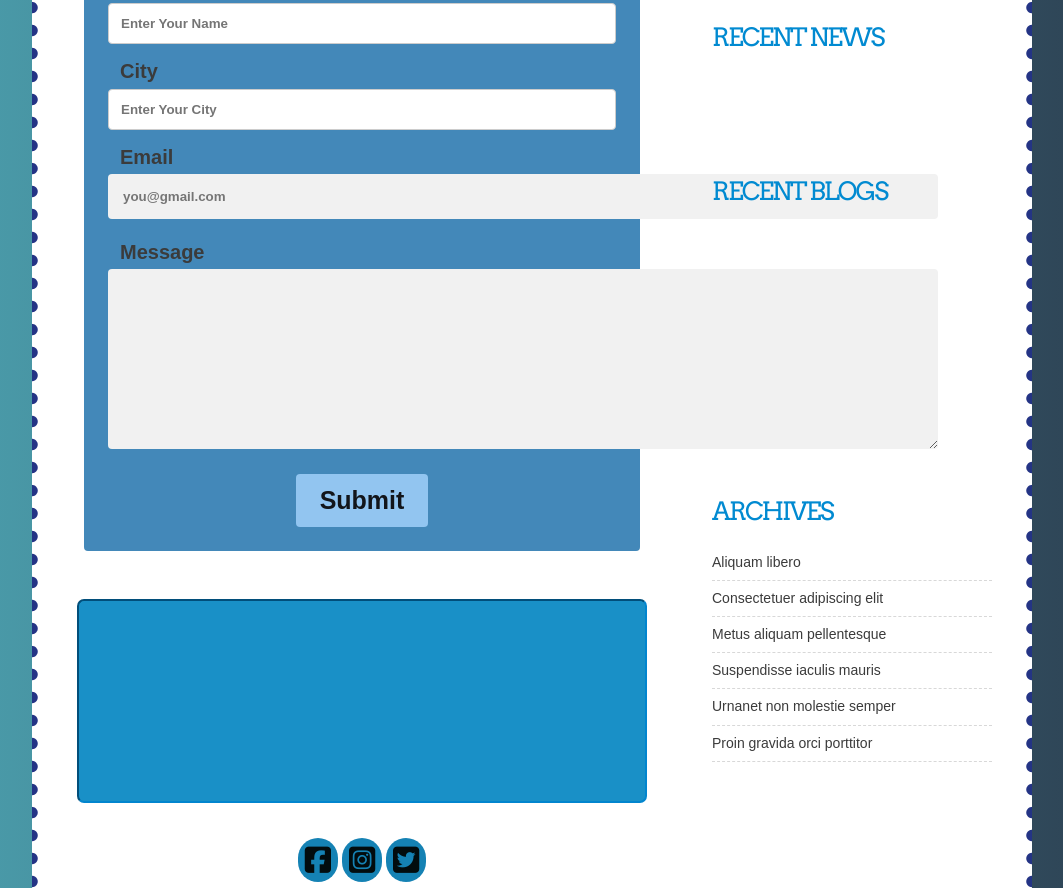
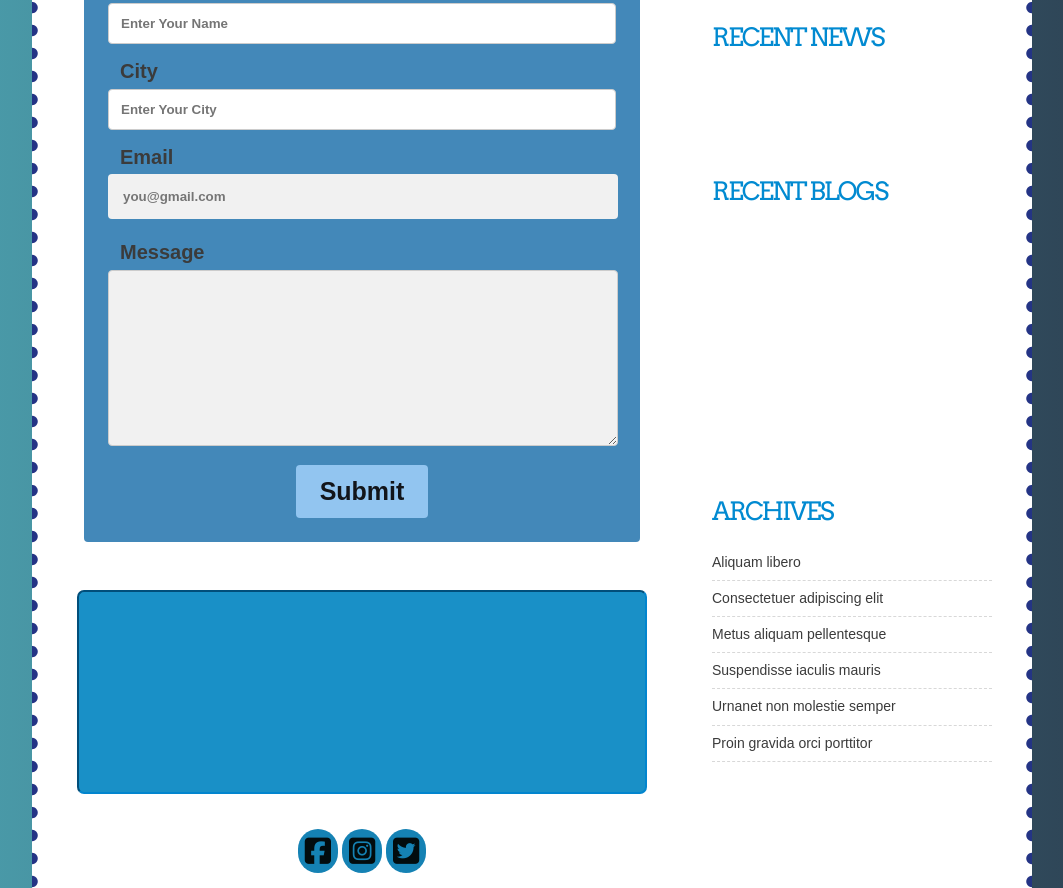
Before and after one commit to Malaviya-Ravi/Training, a plain HTML site: page 12-08-2021/contact.html in a window 1280 px wide. Shown: the part 704-1592 px from the top of the page, without its empty margins (108-1171 px from the left). Drawn offline with nearby package versions, Linux system fonts and the light colour scheme; a web font is replaced by a local one.

Commit message:
report done

```diff
--- a/12-08-2021/contact.html
+++ b/12-08-2021/contact.html
@@ -105,15 +105,17 @@ Released   : 20120528
                     type="email"
                     required
                     placeholder="you@gmail.com"
+                    style="width: 510px"
                   />
                   <br />
                   <label for="message">Message</label><br />
                   <textarea
                     name="message"
-                    cols="30"
+                    cols="4"
                     rows="10"
                     placeholder="Enter your message here ..."
                     required
+                    style="width: 510px"
                   >
                   </textarea>
                   <div class="center">
--- a/12-08-2021/style.css
+++ b/12-08-2021/style.css
@@ -495,9 +495,18 @@ label {
 }
 
 input[type="text"],
-input[type="email"],
-textarea {
+input[type="email"] {
   width: 100%;
+  padding: 12px;
+  border: 1px solid #ccc;
+  border-radius: 4px;
+  box-sizing: border-box;
+  margin-top: 6px;
+  margin-bottom: 16px;
+  resize: vertical;
+  font-weight: bold;
+}
+.form textarea {
   padding: 12px;
   border: 1px solid #ccc;
   border-radius: 4px;
```
Also changed, not shown: 1 other file.
